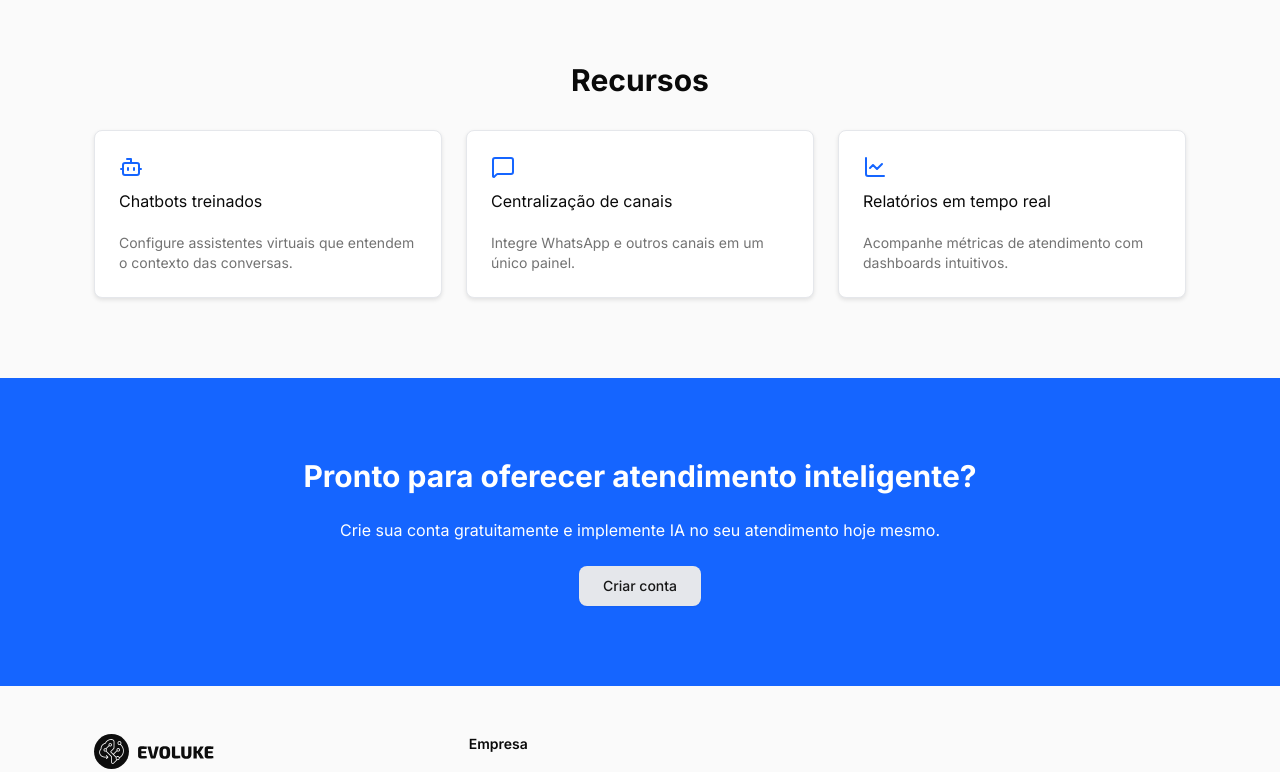
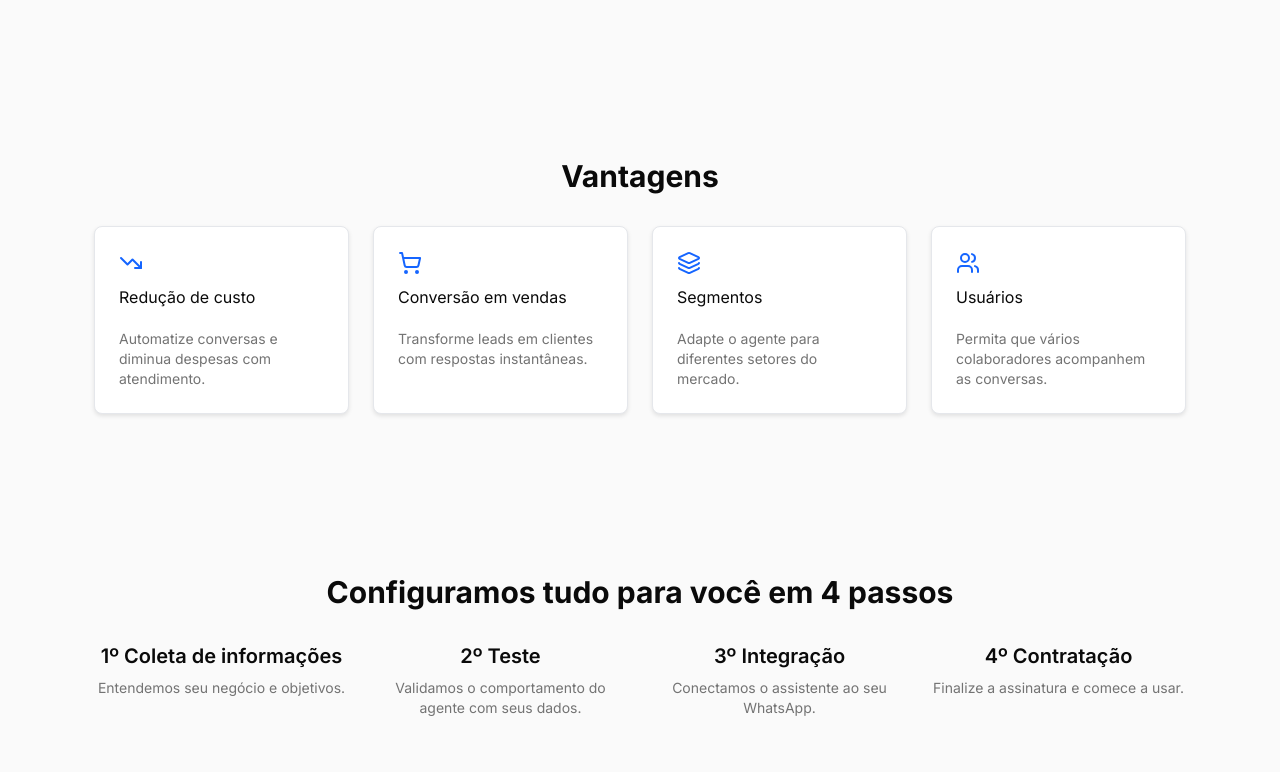
Before and after one commit to Evoluke/agent-plugandplay, a Next.js app: page /landings/inteligencia in a window 1280 px wide. Shown: the part 407-1179 px from the top of the page. Built offline with nearby package versions, Linux system fonts and the light colour scheme.

Commit message:
feat: align inteligencia landing to reference structure

```diff
--- a/components/landings/inteligencia/CTA.tsx
+++ b/components/landings/inteligencia/CTA.tsx
@@ -7,11 +7,14 @@ export default function CTA() {
   return (
     <section className="bg-primary text-primary-foreground py-12 md:py-20">
       <div className="mx-auto max-w-[1140px] px-3 md:px-4 lg:px-6 text-center space-y-6">
-        <h2 className="text-3xl font-bold">Pronto para oferecer atendimento inteligente?</h2>
-        <p>Crie sua conta gratuitamente e implemente IA no seu atendimento hoje mesmo.</p>
-        <Link href="/signup">
+        <h2 className="text-3xl font-bold">Investimento baixo</h2>
+        <p>
+          Entre em contato e veja como implementar IA no atendimento com um custo
+          acessível.
+        </p>
+        <Link href="/contact">
           <Button size="lg" variant="secondary">
-            Criar conta
+            Fale conosco
           </Button>
         </Link>
       </div>
--- a/components/landings/inteligencia/Features.tsx
+++ b/components/landings/inteligencia/Features.tsx
@@ -1,23 +1,28 @@
 "use client";
 
 import { Card, CardHeader, CardTitle, CardContent } from "@/components/ui/card";
-import { Bot, MessageSquare, LineChart } from "lucide-react";
+import { TrendingDown, ShoppingCart, Layers, Users } from "lucide-react";
 
 const items = [
   {
-    title: "Chatbots treinados",
-    description: "Configure assistentes virtuais que entendem o contexto das conversas.",
-    icon: Bot,
+    title: "Redução de custo",
+    description: "Automatize conversas e diminua despesas com atendimento.",
+    icon: TrendingDown,
   },
   {
-    title: "Centralização de canais",
-    description: "Integre WhatsApp e outros canais em um único painel.",
-    icon: MessageSquare,
+    title: "Conversão em vendas",
+    description: "Transforme leads em clientes com respostas instantâneas.",
+    icon: ShoppingCart,
   },
   {
-    title: "Relatórios em tempo real",
-    description: "Acompanhe métricas de atendimento com dashboards intuitivos.",
-    icon: LineChart,
+    title: "Segmentos",
+    description: "Adapte o agente para diferentes setores do mercado.",
+    icon: Layers,
+  },
+  {
+    title: "Usuários",
+    description: "Permita que vários colaboradores acompanhem as conversas.",
+    icon: Users,
   },
 ];
 
@@ -25,8 +30,8 @@ export default function Features() {
   return (
     <section className="py-12 md:py-20" id="features">
       <div className="mx-auto max-w-[1140px] px-3 md:px-4 lg:px-6">
-        <h2 className="mb-8 text-center text-3xl font-bold">Recursos</h2>
-        <div className="grid gap-6 sm:grid-cols-2 lg:grid-cols-3">
+        <h2 className="mb-8 text-center text-3xl font-bold">Vantagens</h2>
+        <div className="grid gap-6 sm:grid-cols-2 lg:grid-cols-4">
           {items.map(({ title, description, icon: Icon }) => (
             <Card key={title} className="h-full">
               <CardHeader>
--- a/components/landings/inteligencia/Hero.tsx
+++ b/components/landings/inteligencia/Hero.tsx
@@ -8,10 +8,11 @@ export default function Hero() {
     <section className="bg-[#FAFAFA] py-12 md:py-20">
       <div className="mx-auto max-w-[1140px] px-3 md:px-4 lg:px-6 text-center space-y-6">
         <h1 className="text-4xl font-bold sm:text-5xl">
-          Atendimento inteligente para seu negócio
+          Você terá um agente inteligente respondendo os contatos por você
+          dentro do seu WhatsApp!
         </h1>
         <p className="text-lg text-muted-foreground">
-          Utilize agentes com IA para responder seus clientes com rapidez e eficiência.
+          Reduza custos e aumente as conversões com atendimento automatizado.
         </p>
         <div className="flex flex-col gap-4 sm:flex-row justify-center">
           <Link href="/signup">
--- /dev/null
+++ b/components/landings/inteligencia/Steps.tsx
@@ -0,0 +1,40 @@
+"use client";
+
+const steps = [
+  {
+    title: "1º Coleta de informações",
+    description: "Entendemos seu negócio e objetivos.",
+  },
+  {
+    title: "2º Teste",
+    description: "Validamos o comportamento do agente com seus dados.",
+  },
+  {
+    title: "3º Integração",
+    description: "Conectamos o assistente ao seu WhatsApp.",
+  },
+  {
+    title: "4º Contratação",
+    description: "Finalize a assinatura e comece a usar.",
+  },
+];
+
+export default function Steps() {
+  return (
+    <section className="bg-[#FAFAFA] py-12 md:py-20">
+      <div className="mx-auto max-w-[1140px] px-3 md:px-4 lg:px-6 text-center space-y-8">
+        <h2 className="text-3xl font-bold">
+          Configuramos tudo para você em 4 passos
+        </h2>
+        <div className="grid gap-6 sm:grid-cols-2 lg:grid-cols-4">
+          {steps.map(({ title, description }) => (
+            <div key={title} className="space-y-2">
+              <h3 className="text-xl font-semibold">{title}</h3>
+              <p className="text-sm text-muted-foreground">{description}</p>
+            </div>
+          ))}
+        </div>
+      </div>
+    </section>
+  );
+}
--- a/src/app/landings/inteligencia/page.tsx
+++ b/src/app/landings/inteligencia/page.tsx
@@ -1,5 +1,6 @@
 import Hero from "@/components/landings/inteligencia/Hero";
 import Features from "@/components/landings/inteligencia/Features";
+import Steps from "@/components/landings/inteligencia/Steps";
 import CTA from "@/components/landings/inteligencia/CTA";
 import type { Metadata } from "next";
 
@@ -13,6 +14,7 @@ export default function InteligenciaPage() {
     <>
       <Hero />
       <Features />
+      <Steps />
       <CTA />
     </>
   );
```
